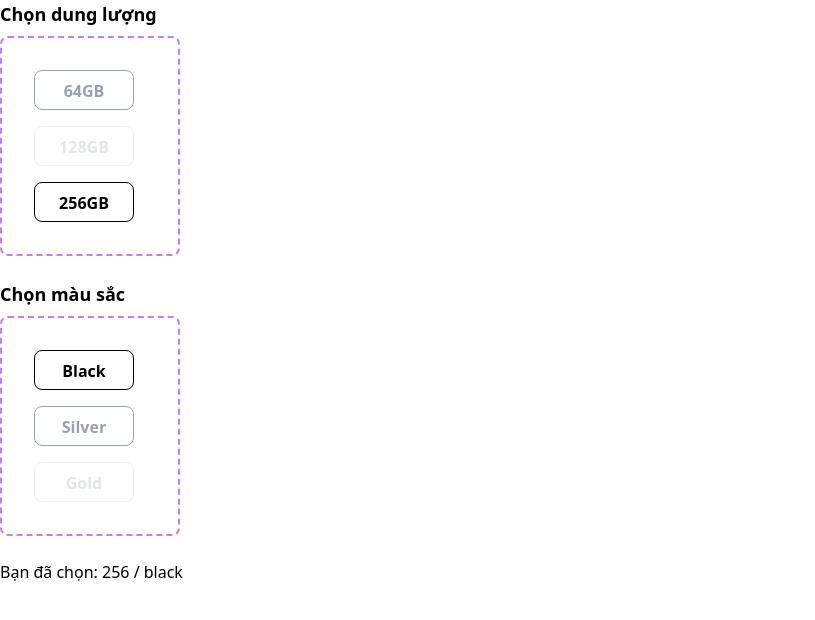
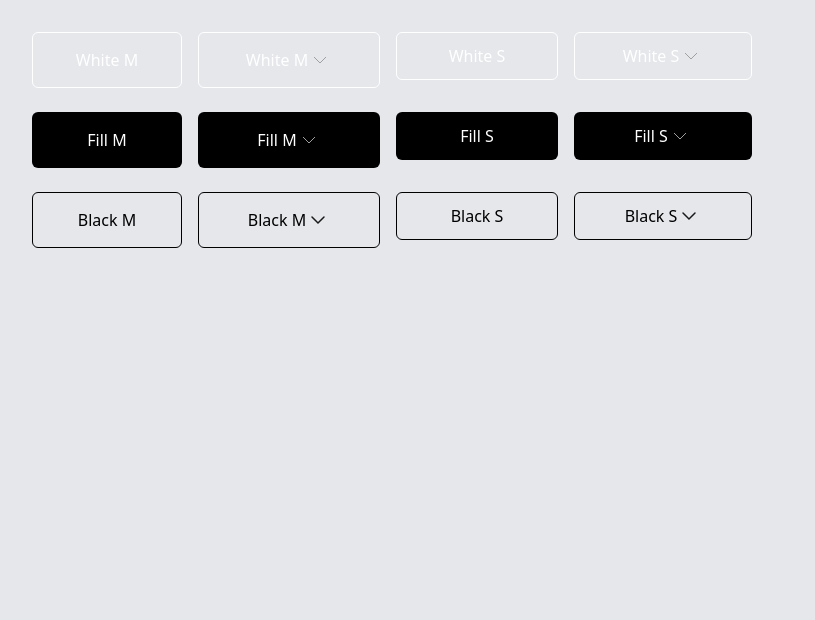
Before and after one commit to thuanchan04/Ecommerce-Store, an Angular app: page / in a window 1280 px wide. Shown: the top 620 px of the page, without its empty margins (0-815 px from the left). Built offline with nearby package versions, Linux system fonts and the light colour scheme.

Commit message:
Infactor: button component

```diff
--- a/src/app/app.html
+++ b/src/app/app.html
@@ -19,11 +19,34 @@
 </div> -->
 
 
-<!-- <app-buttons></app-buttons> -->
+<!-- ================================TEST BUTTON================================ -->
+<div class="flex flex-col gap-6 p-8 bg-gray-200 min-h-screen">
+  <div class="flex gap-4">
+    <app-button label="White M" variant="white" size="M"></app-button>
+    <app-button label="White M" variant="white" size="M" [icon]="true"></app-button>
+    <app-button label="White S" variant="white" size="S"></app-button>
+    <app-button label="White S" variant="white" size="S" [icon]="true"></app-button>
+  </div>
+
+  <div class="flex gap-4">
+    <app-button label="Fill M" variant="fill" size="M"></app-button>
+    <app-button label="Fill M" variant="fill" size="M" [icon]="true"></app-button>
+    <app-button label="Fill S" variant="fill" size="S"></app-button>
+    <app-button label="Fill S" variant="fill" size="S" [icon]="true"></app-button>
+  </div>
+
+  <div class="flex gap-4">
+    <app-button label="Black M" variant="black" size="M"></app-button>
+    <app-button label="Black M" variant="black" size="M" [icon]="true"></app-button>
+    <app-button label="Black S" variant="black" size="S"></app-button>
+    <app-button label="Black S" variant="black" size="S" [icon]="true"></app-button>
+  </div>
+
+</div>
 
 
 <!-- ================================TEST TABS================================ -->
-<h2 class="font-bold text-lg mb-2">Chọn dung lượng</h2>
+<!-- <h2 class="font-bold text-lg mb-2">Chọn dung lượng</h2>
 <app-tabs
   [(selectedTabId)]="selectedMemoryId"
   [tabs]="memoryTabs"
@@ -35,7 +58,7 @@
   [tabs]="colorTabs"
 ></app-tabs>
 
-<p class="mt-6">Bạn đã chọn: {{ selectedMemoryId }} / {{ selectedColorId }}</p>
+<p class="mt-6">Bạn đã chọn: {{ selectedMemoryId }} / {{ selectedColorId }}</p> -->
 
 
 
--- a/src/app/app.ts
+++ b/src/app/app.ts
@@ -7,21 +7,21 @@ import { DropdownComponent } from "./shared/components/input_components/dropdown
 import { FieldWithoutLabelComponent } from "./shared/components/input_components/field-without-label.component";
 import { FieldWithLabelComponent } from "./shared/components/input_components/field-with-label.component";
 import { SearchFieldComponent } from "./shared/components/input_components/search-field.component";
-import { Button, ButtonVariant } from './shared/components/buttons/buttons';
 import { TabsComponent } from "./shared/components/tabs/tabs";
 import { Cards } from "./shared/components/cards/cards";
 import { Checkbox } from "./shared/components/checkbox/checkbox";
 import { RadioButton } from "./shared/components/radio-button/radio-button";
+import { Button } from "./shared/components/button/button";
+import { CommonModule } from '@angular/common';
 
 @Component({
   selector: 'app-root',
-  imports: [RouterOutlet, Logo, Icon, DropdownComponent, FieldWithoutLabelComponent, FieldWithLabelComponent, SearchFieldComponent, Button, Cards, Checkbox, RadioButton, TabsComponent],
+  imports: [RouterOutlet, Logo, Icon, DropdownComponent, FieldWithoutLabelComponent, FieldWithLabelComponent, SearchFieldComponent, Cards, Checkbox, RadioButton, TabsComponent, Button, CommonModule],
   templateUrl: './app.html'
 })
 export class App {
   protected readonly title = signal('e-store');
   LogoTypes = LogoTypes;
-  ButtonVariant = ButtonVariant;
   Icons = Icons;
 
   check1 = false;
@@ -44,4 +44,10 @@ export class App {
 
   selectedMemoryId: string | null = '256';
   selectedColorId: string | null = 'black';
+
+  readonly ROWS = [
+    { variant: 'white' as const, label: 'White' },
+    { variant: 'fill' as const, label: 'Fill' },
+    { variant: 'black' as const, label: 'Black' },
+  ] as const;
 }
--- /dev/null
+++ b/src/app/shared/components/button/button.html
@@ -0,0 +1,14 @@
+<button
+  type="button"
+  class="{{ getButtonClass() }}"
+  [disabled]="disabled"
+  [attr.aria-label]="label"
+>
+  <span>{{ label }}</span>
+  @if (icon && (variant === 'white' || variant === 'fill')) {
+    <app-icon [icon]="Icons.CHEVRON_DOWN"></app-icon>
+  }
+  @else if (icon && variant === 'black') {
+    <app-icon [icon]="Icons.ARROW_DOWN"></app-icon>
+  }
+</button>
--- /dev/null
+++ b/src/app/shared/components/button/button.ts
@@ -0,0 +1,42 @@
+import { Component, Input } from '@angular/core';
+import { Icons } from '../icon/icon.model';
+import { Icon } from '../icon/icon';
+
+type ButtonVariant = 'white' | 'fill' | 'black';
+type ButtonSize = 'M' | 'S';
+
+@Component({
+  selector: 'app-button',
+  imports: [Icon],
+  templateUrl: './button.html'
+})
+export class Button {
+  @Input() label = '';
+  @Input() variant: ButtonVariant = 'white';
+  @Input() size: ButtonSize = 'M';
+  @Input() icon = false;
+  @Input() disabled = false;
+
+  Icons = Icons;
+
+  getButtonClass(): string {
+    const BASE =
+      'inline-flex items-center justify-center rounded-md font-medium transition duration-150 disabled:opacity-50 disabled:pointer-events-none';
+
+    const VARIANTS = {
+      white:
+        'border border-white text-white bg-gray-200 hover:bg-blue-400',
+      fill: 'bg-black text-white hover:bg-blue-400',
+      black:
+        'border border-black text-black hover:bg-blue-400 hover:border-blue-400',
+    };
+
+    // ✅ Kích thước chính xác theo yêu cầu (px)
+    const SIZES = {
+      M: this.icon ? 'w-[182px] h-[56px]' : 'w-[150px] h-[56px]',
+      S: this.icon ? 'w-[178px] h-[48px]' : 'w-[162px] h-[48px]',
+    };
+
+    return `${BASE} ${SIZES[this.size]} ${VARIANTS[this.variant]}`;
+  }
+}
--- a/src/app/shared/components/buttons/button.model.ts
+++ /dev/null
@@ -1,6 +0,0 @@
-export enum ButtonVariant {
-  PRIMARY = 'primary',
-  SECONDARY = 'secondary',
-  OUTLINE = 'outline',
-  DANGER = 'danger',
-}
--- a/src/app/shared/components/buttons/buttons.html
+++ /dev/null
@@ -1,87 +0,0 @@
-<button
-  type="button"
-  class="inline-flex items-center gap-2 px-4 py-2 rounded-lg font-medium transition"
-  [class.bg-blue-600]="variant === ButtonVariant.PRIMARY"
-  [class.text-white]="variant === ButtonVariant.PRIMARY"
-  [class.hover\:bg-blue-700]="variant === ButtonVariant.PRIMARY"
-
-  [class.bg-gray-200]="variant === ButtonVariant.SECONDARY"
-  [class.text-gray-900]="variant === ButtonVariant.SECONDARY"
-  [class.hover\:bg-gray-300]="variant === ButtonVariant.SECONDARY"
-
-  [class.border]="variant === ButtonVariant.OUTLINE"
-  [class.border-blue-600]="variant === ButtonVariant.OUTLINE"
-  [class.text-blue-600]="variant === ButtonVariant.OUTLINE"
-  [class.bg-white]="variant === ButtonVariant.OUTLINE"
-  [class.hover\:bg-blue-50]="variant === ButtonVariant.OUTLINE"
-
-  [class.bg-red-600]="variant === ButtonVariant.DANGER"
-  [class.text-white]="variant === ButtonVariant.DANGER"
-  [class.hover\:bg-red-700]="variant === ButtonVariant.DANGER"
->
-  @if (iconLeft) {
-    <app-icon [icon]="iconLeft"></app-icon>
-  }
-
-  <span>{{ label }}</span>
-
-  @if (iconRight) {
-    <app-icon [icon]="iconRight"></app-icon>
-  }
-</button>
-
-<div class="p-6 space-y-6 bg-gray-200 border border-dashed border-purple-400 rounded-lg">
-  <!-- Row 1: White Border + White Text -->
-  <div class="flex gap-4">
-    <button class="px-4 py-2 rounded-md border border-white text-white bg-transparent hover:bg-white/10">
-      Label
-    </button>
-    <button class="px-4 py-2 rounded-md border border-white text-white bg-transparent hover:bg-white/10 flex items-center gap-2">
-      Label
-      <app-icon [icon]="Icons.CHEVRON_DOWN" class="w-4 h-4"></app-icon>
-    </button>
-    <button class="px-4 py-2 rounded-md border border-white text-white bg-transparent hover:bg-white/10">
-      Label
-    </button>
-    <button class="px-4 py-2 rounded-md border border-white text-white bg-transparent hover:bg-white/10 flex items-center gap-2">
-      Label
-      <app-icon [icon]="Icons.CHEVRON_DOWN" class="w-4 h-4"></app-icon>
-    </button>
-  </div>
-
-  <!-- Row 2: Black Background + White Text -->
-  <div class="flex gap-4">
-    <button class="px-4 py-2 rounded-md bg-black text-white hover:bg-gray-800">
-      Label
-    </button>
-    <button class="px-4 py-2 rounded-md bg-black text-white hover:bg-gray-800 flex items-center gap-2">
-      Label
-      <app-icon [icon]="Icons.CHEVRON_DOWN" class="w-4 h-4"></app-icon>
-    </button>
-    <button class="px-4 py-2 rounded-md bg-black text-white hover:bg-gray-800">
-      Label
-    </button>
-    <button class="px-4 py-2 rounded-md bg-black text-white hover:bg-gray-800 flex items-center gap-2">
-      Label
-      <app-icon [icon]="Icons.CHEVRON_DOWN" class="w-4 h-4"></app-icon>
-    </button>
-  </div>
-
-  <!-- Row 3: Black Border + Black Text -->
-  <div class="flex gap-4">
-    <button class="px-4 py-2 rounded-md border border-black text-black bg-transparent hover:bg-gray-100">
-      Label
-    </button>
-    <button class="px-4 py-2 rounded-md border border-black text-black bg-transparent hover:bg-gray-100 flex items-center gap-2">
-      Label
-      <app-icon [icon]="Icons.CHEVRON_DOWN" class="w-4 h-4"></app-icon>
-    </button>
-    <button class="px-4 py-2 rounded-md border border-black text-black bg-transparent hover:bg-gray-100">
-      Label
-    </button>
-    <button class="px-4 py-2 rounded-md border border-black text-black bg-transparent hover:bg-gray-100 flex items-center gap-2">
-      Label
-      <app-icon [icon]="Icons.CHEVRON_DOWN" class="w-4 h-4"></app-icon>
-    </button>
-  </div>
-</div>
--- a/src/app/shared/components/buttons/buttons.ts
+++ /dev/null
@@ -1,21 +0,0 @@
-import { Component, Input } from '@angular/core';
-import { Icons } from '../icon/icon.model';
-import { ButtonVariant } from './button.model';
-import { Icon } from "../icon/icon";
-
-@Component({
-  selector: 'app-buttons',
-  standalone: true,
-  imports: [Icon],
-  templateUrl: './buttons.html'
-})
-export class Button {
-  @Input() variant: ButtonVariant = ButtonVariant.PRIMARY;
-  @Input() label!: string;
-  @Input() iconLeft?: Icons;
-  @Input() iconRight?: Icons;
-
-  ButtonVariant = ButtonVariant; // expose enum
-  Icons = Icons
-}
-export { ButtonVariant };
```
Also changed, not shown: 1 other file (tests, documents, lock files or other folders).
